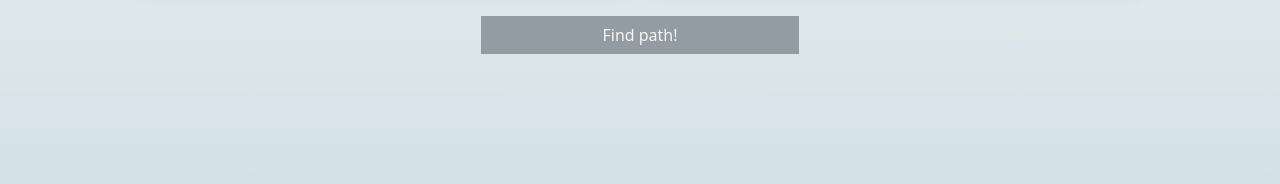
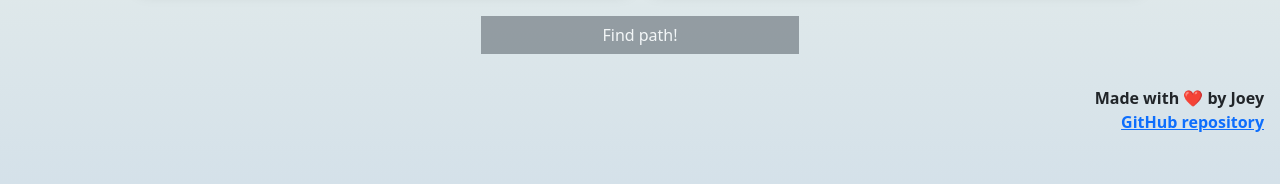
Before and after one commit to haskaalo/wikisp, a React app in the folder shortestpath/webapi/client/: page / in a window 1280 px wide. Shown: the part 615-799 px from the top of the page. Built offline with nearby package versions, Linux system fonts and the light colour scheme; no server answers.

Commit message:
Added footer

```diff
--- a/shortestpath/webapi/client/src/components/pages/home/home_style.scss
+++ b/shortestpath/webapi/client/src/components/pages/home/home_style.scss
@@ -43,3 +43,16 @@
     text-align: center;
     text-justify: justify;
 }
+
+.footer {
+    position: left;
+    bottom: right;
+    width: 100%;
+    border: 1px red;
+    padding-right: 1em;
+    padding-top: 1em;
+    .footer-text {
+        text-align: right;
+        font-weight: bold;
+    }
+}
--- a/shortestpath/webapi/client/src/components/pages/home/index.tsx
+++ b/shortestpath/webapi/client/src/components/pages/home/index.tsx
@@ -79,6 +79,13 @@ function HomePage() {
         </Form>
     </Container>
     {path.length === 0 ? null : <PathDisplay path={path}/>}
+    <div className="footer">
+        <div className="footer-text">
+        Made with ❤️ by Joey
+        <br/>
+        <a href="https://github.com/haskaalo/wikisp">GitHub repository</a>
+        </div>
+    </div>
     </>;
 }
 
```
